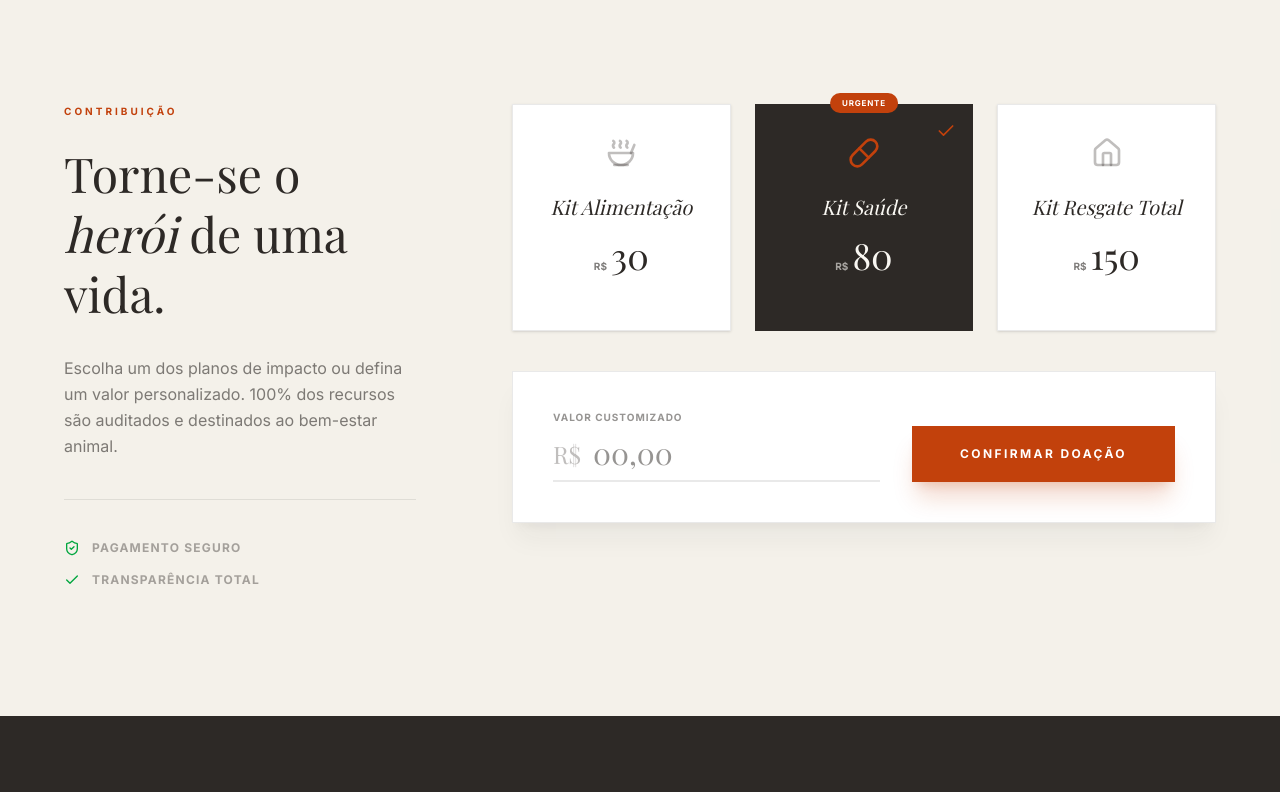
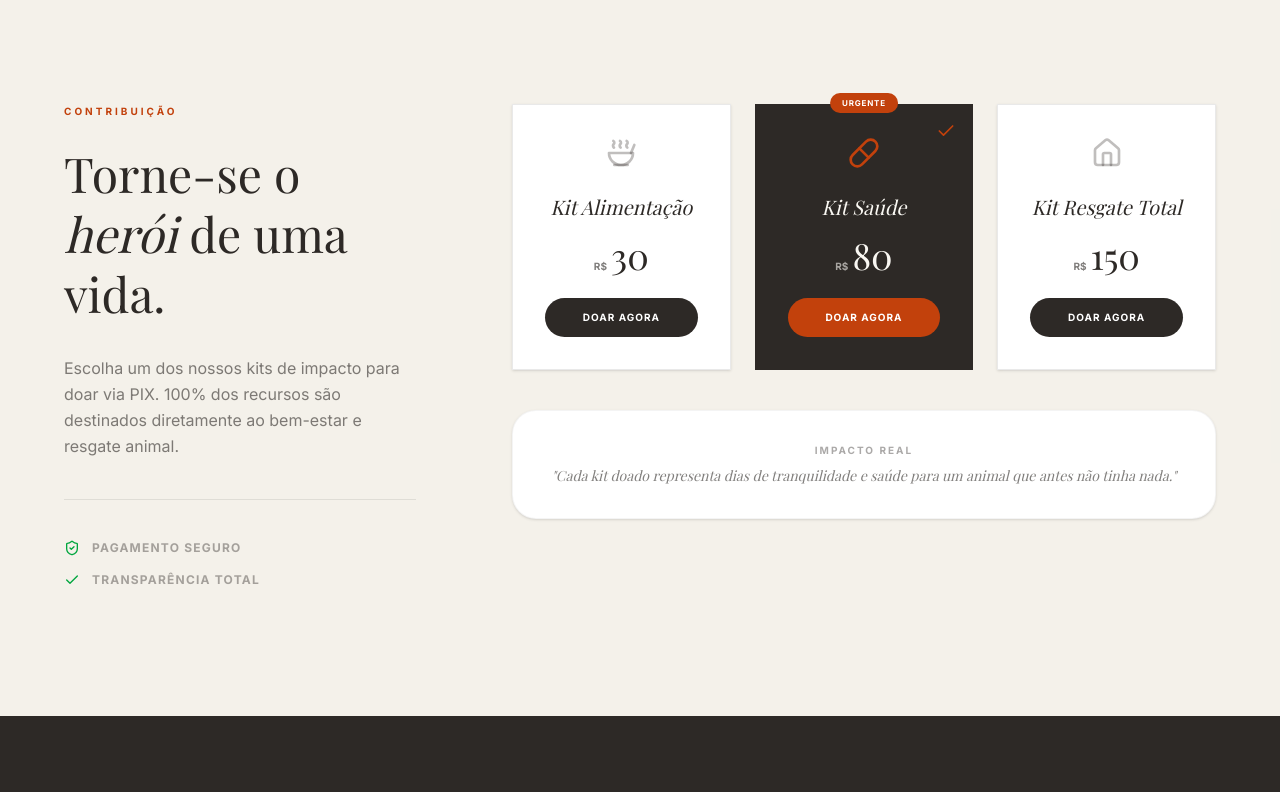
Before and after one commit to kokimotoprojetos/patinhas-de-esperanca, a Next.js app: page / in a window 1280 px wide. Shown: the part 3348-4140 px from the top of the page. Built offline with nearby package versions, Linux system fonts and the light colour scheme; a web font is replaced by a local one.

Commit message:
Finalize donation section layout by removing custom value logic and keeping only kit options

```diff
--- a/components/Donation.tsx
+++ b/components/Donation.tsx
@@ -29,26 +29,8 @@ const donationOptions = [
 
 export default function Donation() {
   const [selected, setSelected] = useState('80');
-  const [customValue, setCustomValue] = useState('');
   const [isModalOpen, setIsModalOpen] = useState(false);
   const [modalValue, setModalValue] = useState<number | null>(null);
-  const [error, setError] = useState<string | null>(null);
-
-  const handleConfirm = () => {
-    setError(null);
-    let finalAmount: number;
-    if (customValue) {
-      finalAmount = Number(customValue);
-      if (isNaN(finalAmount) || finalAmount < 10) {
-        setError('Valor mínimo R$ 10,00');
-        return;
-      }
-    } else {
-      finalAmount = Number(selected);
-    }
-    setModalValue(finalAmount);
-    setIsModalOpen(true);
-  };
 
   return (
     <section id="doar" className="py-32 bg-[#E6E2D8]/30">
@@ -63,7 +45,7 @@ export default function Donation() {
                 Torne-se o <br/><span className="italic">herói</span> de uma vida.
               </h2>
               <p className="text-[#2D2926]/60 mb-10 leading-relaxed">
-                Escolha um dos planos de impacto ou defina um valor personalizado. 100% dos recursos são auditados e destinados ao bem-estar animal.
+                Escolha um dos nossos kits de impacto para doar via PIX. 100% dos recursos são destinados diretamente ao bem-estar e resgate animal.
               </p>
 
               <div className="space-y-4 pt-10 border-t border-[#2D2926]/10">
@@ -87,30 +69,44 @@ export default function Donation() {
                     whileHover={{ y: -5 }}
                     onClick={() => {
                       setSelected(option.amount);
-                      setCustomValue('');
-                      setError(null);
                     }}
                     className={`relative p-8 border transition-all cursor-pointer flex flex-col items-center text-center ${
-                      selected === option.amount && !customValue
+                      selected === option.amount
                         ? 'bg-[#2D2926] border-[#2D2926] text-[#F9F7F2]'
                         : 'bg-white border-[#2D2926]/10 text-[#2D2926] hover:border-[#2D2926]/30 shadow-sm'
                     }`}
                   >
                     {option.popular && (
                       <span className={`absolute -top-3 left-1/2 -translate-x-1/2 px-3 py-1 text-[8px] font-bold uppercase tracking-widest rounded-full ${
-                        selected === option.amount && !customValue ? 'bg-[#C2410C] text-white' : 'bg-[#2D2926] text-white'
+                        selected === option.amount ? 'bg-[#C2410C] text-white' : 'bg-[#2D2926] text-white'
                       }`}>
                         Urgente
                       </span>
                     )}
 
-                    <option.icon className={`w-8 h-8 mb-6 ${selected === option.amount && !customValue ? 'text-[#C2410C]' : 'text-[#2D2926]/30'}`} />
+                    <option.icon className={`w-8 h-8 mb-6 ${selected === option.amount ? 'text-[#C2410C]' : 'text-[#2D2926]/30'}`} />
                     <h3 className="font-serif text-xl mb-4 italic">{option.title}</h3>
                     <div className="flex items-baseline gap-1 mb-6">
                       <span className="text-[10px] font-bold opacity-60">R$</span>
                       <span className="text-4xl font-serif leading-none">{option.amount}</span>
                     </div>
-                    {selected === option.amount && !customValue && (
+
+                    <button
+                      onClick={(e) => {
+                        e.stopPropagation();
+                        setModalValue(Number(option.amount));
+                        setIsModalOpen(true);
+                      }}
+                      className={`w-full py-3 text-[10px] font-bold uppercase tracking-widest rounded-full transition-all ${
+                        selected === option.amount
+                          ? 'bg-[#C2410C] text-white'
+                          : 'bg-[#2D2926] text-white hover:bg-[#C2410C]'
+                      }`}
+                    >
+                      Doar Agora
+                    </button>
+
+                    {selected === option.amount && (
                        <motion.div layoutId="check" className="absolute top-4 right-4 text-[#C2410C]">
                           <Check className="w-5 h-5" />
                        </motion.div>
@@ -119,42 +115,11 @@ export default function Donation() {
                 ))}
               </div>
 
-              <div className="bg-white p-10 border border-[#2D2926]/10 flex flex-col md:flex-row items-end gap-8 shadow-xl shadow-[#2D2926]/5">
-                <div className="flex-1 w-full">
-                  <label className="block text-[10px] uppercase font-bold text-[#2D2926]/50 mb-3 tracking-widest leading-none">
-                    Valor Customizado
-                  </label>
-                  <div className="relative">
-                    <span className="absolute left-0 bottom-4 font-serif text-2xl text-[#2D2926]/30 leading-none">R$</span>
-                    <input
-                      type="number"
-                      placeholder="00,00"
-                      value={customValue}
-                      onChange={(e) => {
-                        setCustomValue(e.target.value);
-                        setError(null);
-                      }}
-                      className={`w-full pl-10 pr-4 pb-2 border-b-2 outline-none transition-all text-3xl font-serif bg-transparent leading-none h-12 ${
-                        error ? 'border-red-500 text-red-500' : 'border-[#2D2926]/10 focus:border-[#C2410C]'
-                      }`}
-                    />
-                  </div>
-                  {error && (
-                    <motion.p
-                      initial={{ opacity: 0 }}
-                      animate={{ opacity: 1 }}
-                      className="text-[10px] text-red-500 font-bold uppercase tracking-widest mt-3"
-                    >
-                      {error}
-                    </motion.p>
-                  )}
-                </div>
-                <button
-                  onClick={handleConfirm}
-                  className="w-full md:w-fit px-12 py-5 bg-[#C2410C] text-white text-xs font-bold uppercase tracking-[0.2em] hover:bg-[#A1360A] transition-colors shadow-xl shadow-[#C2410C]/20"
-                >
-                  Confirmar Doação
-                </button>
+              <div className="text-center p-8 bg-white border border-[#2D2926]/5 rounded-3xl shadow-sm">
+                <p className="text-[10px] uppercase font-bold tracking-[0.2em] text-[#2D2926]/40 mb-2">Impacto Real</p>
+                <p className="font-serif italic text-[#2D2926]/60 text-sm">
+                  "Cada kit doado representa dias de tranquilidade e saúde para um animal que antes não tinha nada."
+                </p>
               </div>
             </div>
 
```
